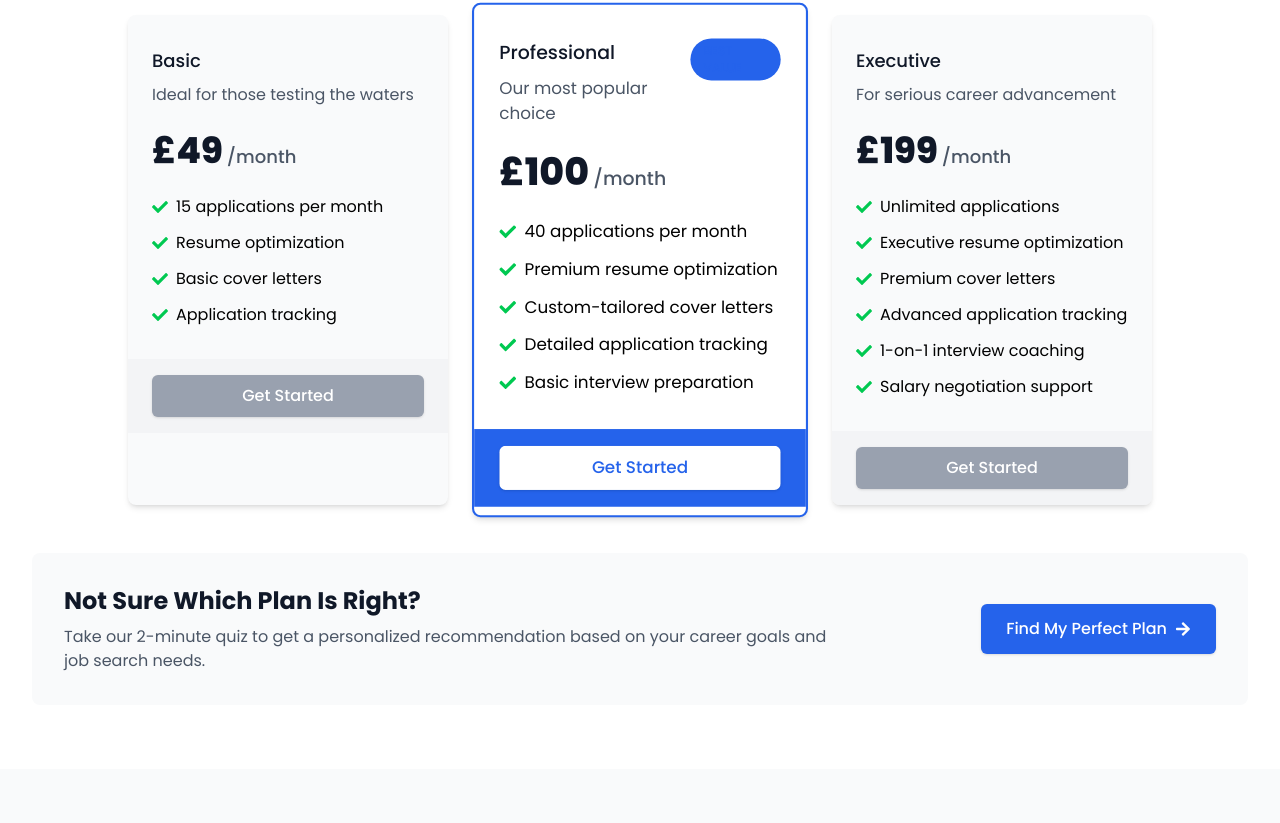
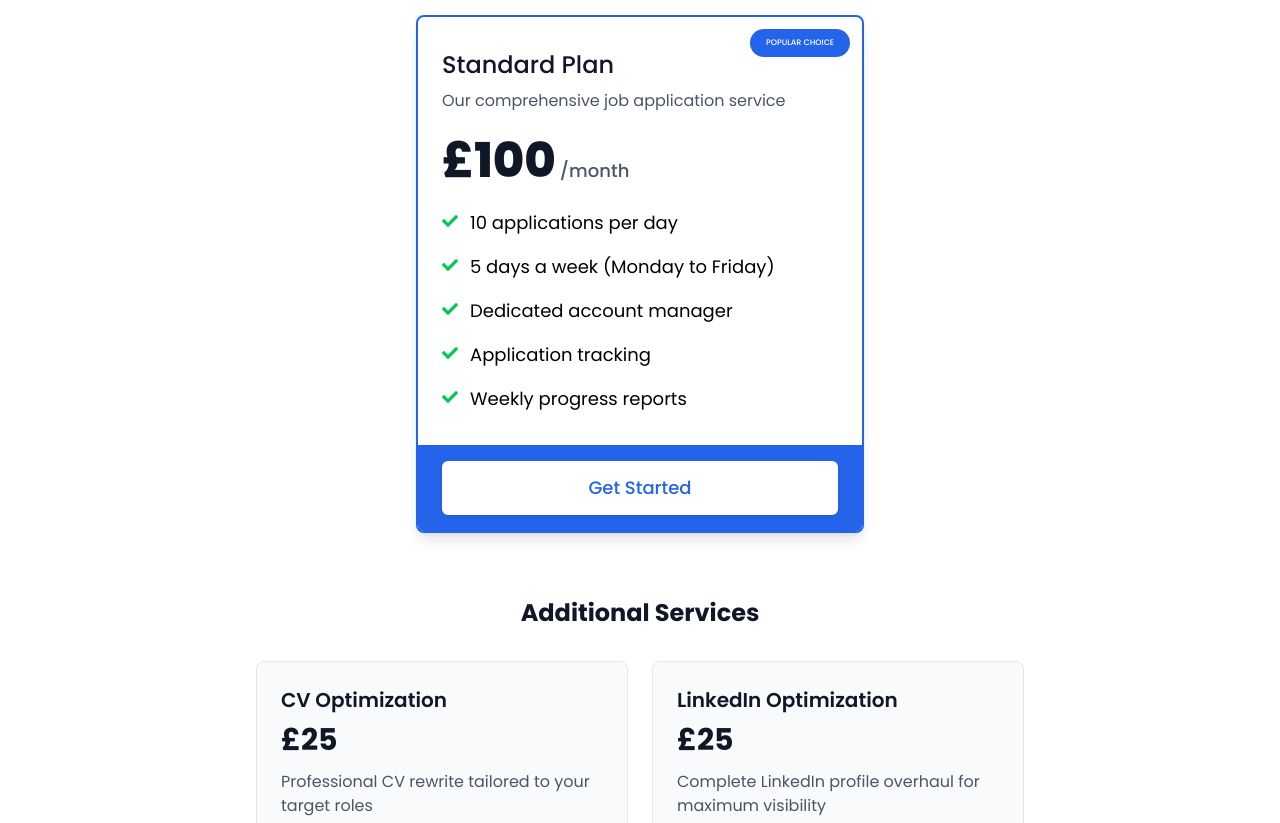
Before and after one commit to aayodejii/jobhire-pro, a Next.js app: page / in a window 1280 px wide. Shown: the part 6197-7020 px from the top of the page. Built offline with nearby package versions, Linux system fonts and the light colour scheme.

Commit message:
new updates

```diff
--- a/app/components/Pricing.tsx
+++ b/app/components/Pricing.tsx
@@ -9,46 +9,31 @@ const Pricing = () => {
   const plans: PricingPlan[] = [
     {
       id: 1,
-      name: "Basic",
-      price: "£49",
-      description: "Ideal for those testing the waters",
+      name: "Standard Plan",
+      price: "£100",
+      description: "Our comprehensive job application service",
       features: [
-        "15 applications per month",
-        "Resume optimization",
-        "Basic cover letters",
+        "10 applications per day",
+        "5 days a week (Monday to Friday)",
+        "Dedicated account manager",
         "Application tracking",
+        "Weekly progress reports",
       ],
-      buttonVariant: "secondary",
+      buttonVariant: "primary",
+      isPopular: true,
+    },
+  ];
+
+  const additionalServices = [
+    {
+      name: "CV Optimization",
+      price: "£25",
+      description: "Professional CV rewrite tailored to your target roles",
     },
     {
-      id: 2,
-      name: "Professional",
-      price: "£100",
-      description: "Our most popular choice",
-      features: [
-        "40 applications per month",
-        "Premium resume optimization",
-        "Custom-tailored cover letters",
-        "Detailed application tracking",
-        "Basic interview preparation",
-      ],
-      isPopular: true,
-      buttonVariant: "primary",
-    },
-    {
-      id: 3,
-      name: "Executive",
-      price: "£199",
-      description: "For serious career advancement",
-      features: [
-        "Unlimited applications",
-        "Executive resume optimization",
-        "Premium cover letters",
-        "Advanced application tracking",
-        "1-on-1 interview coaching",
-        "Salary negotiation support",
-      ],
-      buttonVariant: "secondary",
+      name: "LinkedIn Optimization",
+      price: "£25",
+      description: "Complete LinkedIn profile overhaul for maximum visibility",
     },
   ];
 
@@ -60,47 +45,48 @@ const Pricing = () => {
             Simple, <span className="text-primary">Transparent</span> Pricing
           </h2>
           <p className="mt-4 max-w-2xl mx-auto text-xl text-gray-600">
-            Choose the plan that fits your job search needs
+            Our comprehensive job application service package
           </p>
         </div>
 
-        <div className="grid grid-cols-1 md:grid-cols-3 gap-8 max-w-5xl mx-auto">
+        <div className="flex justify-center">
+          <div className="w-full max-w-md">
             {plans.map((plan) => (
               <div
                 key={plan.id}
                 className={`${
                   plan.isPopular
-                  ? "bg-white border-2 border-primary transform scale-105"
+                    ? "bg-white border-2 border-primary"
                     : "bg-gray-50"
-              } rounded-lg shadow-md overflow-hidden pricing-card transition duration-300`}
+                } relative rounded-lg shadow-lg overflow-hidden pricing-card transition duration-300`}
               >
                 <div className="px-6 py-8">
-                <div className="flex justify-between items-start">
+                  <div className=" flex justify-between items-start">
                     <div>
-                    <h3 className="text-lg font-medium text-gray-900 mb-2">
+                      <h3 className="text-2xl font-medium text-gray-900 mb-2">
                         {plan.name}
                       </h3>
                       <p className="text-gray-600 mb-6">{plan.description}</p>
                     </div>
                     {plan.isPopular && (
-                    <span className="inline-flex items-center px-3 py-1 rounded-full text-xs font-medium bg-primary bg-opacity-10 text-primary">
-                      BEST VALUE
+                      <span className="absolute top-3 right-3 w-[100px] flex justify-center items-center px-3 py-2 rounded-full text-[8px] font-medium bg-primary bg-opacity-10 text-white">
+                        POPULAR CHOICE
                       </span>
                     )}
                   </div>
                   <div className="flex items-baseline mb-6">
-                  <span className="text-4xl font-extrabold text-gray-900">
+                    <span className="text-5xl font-extrabold text-gray-900">
                       {plan.price}
                     </span>
                     <span className="ml-1 text-lg font-medium text-gray-600">
                       /month
                     </span>
                   </div>
-                <ul className="space-y-3">
+                  <ul className="space-y-4">
                     {plan.features.map((feature, index) => (
                       <li key={index} className="flex items-start">
-                      <FaCheck className="text-green-500 mt-1 mr-2" />
-                      <span>{feature}</span>
+                        <FaCheck className="text-green-500 mt-1 mr-3 flex-shrink-0" />
+                        <span className="text-lg">{feature}</span>
                       </li>
                     ))}
                   </ul>
@@ -110,35 +96,66 @@ const Pricing = () => {
                     plan.isPopular ? "bg-primary" : "bg-gray-100"
                   }`}
                 >
-                <a
-                  href="#"
-                  className={`w-full flex items-center justify-center px-4 py-2 border border-transparent rounded-md shadow-sm text-base font-medium ${
+                  <button
+                    onClick={openForm}
+                    className={`w-full flex items-center justify-center px-4 py-3 border border-transparent rounded-md shadow-sm text-lg font-medium ${
                       plan.buttonVariant === "primary"
                         ? "text-primary bg-white hover:bg-gray-100"
                         : "text-white bg-gray-400 hover:bg-gray-500"
                     }`}
                   >
                     Get Started
-                </a>
+                  </button>
                 </div>
               </div>
             ))}
+          </div>
+        </div>
+
+        <div className="mt-16 max-w-3xl mx-auto">
+          <h3 className="text-2xl font-bold text-center text-gray-900 mb-8">
+            Additional Services
+          </h3>
+          <div className="grid grid-cols-1 md:grid-cols-2 gap-6">
+            {additionalServices.map((service, index) => (
+              <div
+                key={index}
+                className="bg-gray-50 rounded-lg p-6 border border-gray-200"
+              >
+                <h4 className="text-xl font-semibold text-gray-900 mb-2">
+                  {service.name}
+                </h4>
+                <div className="flex items-baseline mb-3">
+                  <span className="text-3xl font-bold text-gray-900">
+                    {service.price}
+                  </span>
+                </div>
+                <p className="text-gray-600 mb-4">{service.description}</p>
+                <button
+                  onClick={openForm}
+                  className="w-full flex items-center justify-center px-4 py-2 border border-transparent rounded-md shadow-sm text-base font-medium text-white bg-primary hover:bg-secondary"
+                >
+                  Add to Plan
+                </button>
+              </div>
+            ))}
+          </div>
         </div>
 
         <div className="mt-12 bg-gray-50 rounded-lg p-8">
           <div className="md:flex md:items-center md:justify-between">
             <div className="md:w-2/3">
               <h3 className="text-2xl font-bold text-gray-900 mb-2">
-                Not Sure Which Plan Is Right?
+                Need More Information?
               </h3>
               <p className="text-gray-600">
-                Take our 2-minute quiz to get a personalized recommendation
-                based on your career goals and job search needs.
+                Contact us to discuss your specific needs and how we can help
+                with your job search.
               </p>
             </div>
             <button onClick={openForm} className="mt-4 md:mt-0">
               <span className="inline-flex items-center px-6 py-3 border border-transparent text-base font-medium rounded-md shadow-sm text-white bg-primary hover:bg-secondary focus:outline-none focus:ring-2 focus:ring-offset-2 focus:ring-primary">
-                Find My Perfect Plan
+                Contact Us
                 <FaArrowRight className="ml-2" />
               </span>
             </button>
```
Lines whose indentation alone changed are shown as unchanged.
